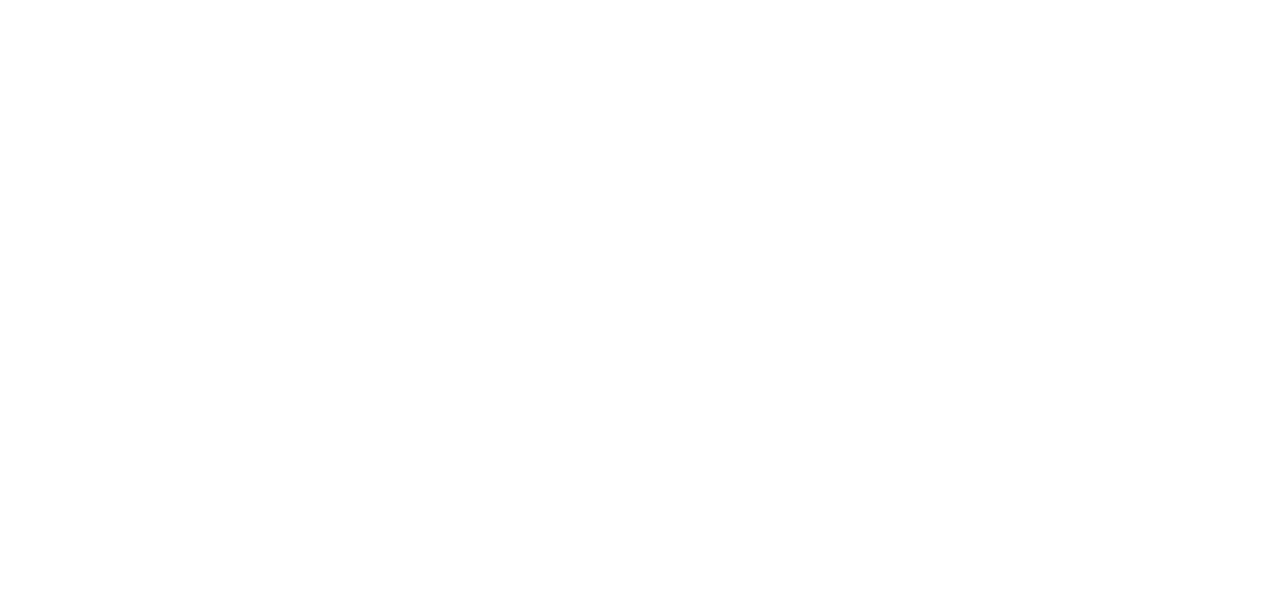
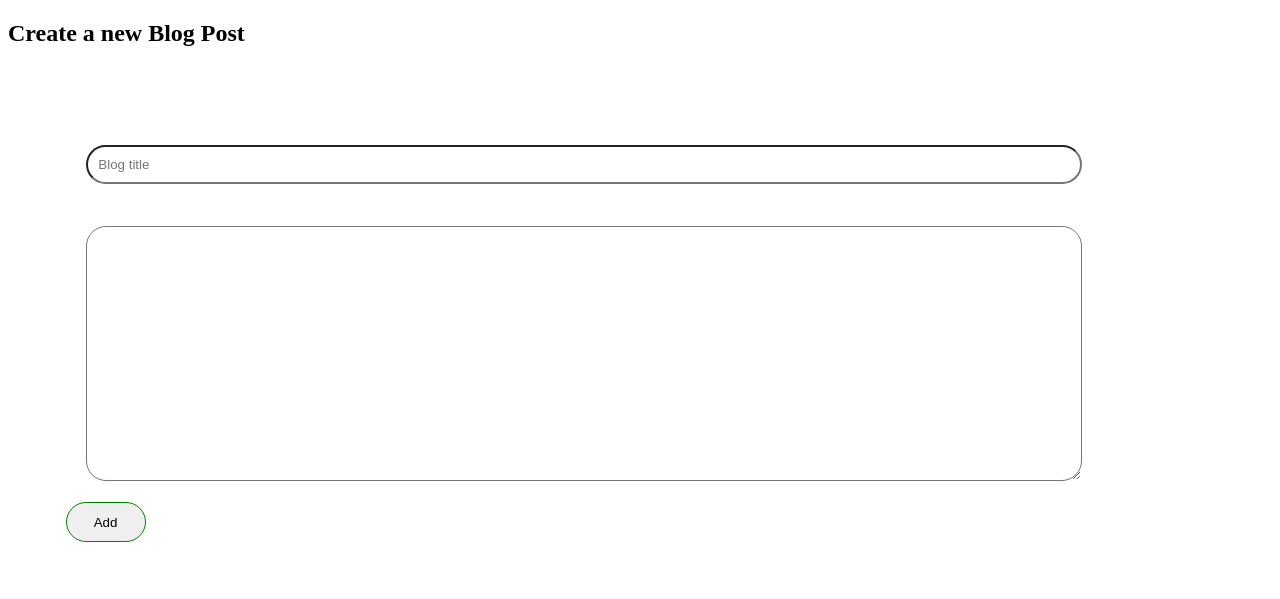
Before and after one commit to yussifm/blogdjango, a Django app: page /posts in a window 1280 px wide. Before the commit the part shown is empty. Shown: the top 599 px of the page. Run offline with Django 4.2, Linux system fonts and the light colour scheme.

Commit message:
adding blog post

```diff
--- a/posts/models.py
+++ b/posts/models.py
@@ -5,4 +5,4 @@ from datetime import datetime
 class Posts(models.Model):
     title = models.CharField(max_length=500)
     decs = models.TextField(max_length= 200000000)
-    date_of_post = models.DateTimeField(datetime.now())
+    date_of_post = models.DateTimeField(datetime.now(), blank=True)
--- a/posts/views.py
+++ b/posts/views.py
@@ -1,5 +1,7 @@
-from django.shortcuts import render
+
+from django.shortcuts import render, redirect
 from .models import Posts
+from datetime import datetime
 
 # Create your views here.
 def index(request):
@@ -7,6 +9,16 @@ def index(request):
     return render(request, 'posts/index.html', context={'posts': all_posts})
 
 def addPost(request):
+    if request.method == 'POST':
+        blog_title = request.POST['title']
+        descriptoin = request.POST['decs']
+        if(blog_title !="" and descriptoin != ''):
+            blog = Posts(title = blog_title,decs=descriptoin, date_of_post = datetime.now())
+            blog.save()
+            return redirect(to='index.html')
+        else:
+              return render(request=request,template_name='posts/addpost.html',)
+
     return render(request=request,template_name='posts/addpost.html',)
 
 def detailPost(request, pk):
--- /dev/null
+++ b/static/addpost.css
@@ -0,0 +1,39 @@
+body {
+    width: 90vw;
+    height: 70vh;
+}
+
+main {
+    width: 40%;
+    height: 30%;
+    border: 1px solid green;
+    display: flex;
+    flex-direction: column;
+    align-items: center;
+    justify-items: center;
+}
+
+form {
+    display: flex;
+    flex-direction: column;
+    padding: 5%;
+}
+
+input {
+    margin: 2%;
+    border-radius: 20px;
+    padding: 10px;
+}
+
+textarea {
+    margin: 2%;
+    border-radius: 20px;
+    padding: 5%;
+}
+
+.btn {
+    border-radius: 20px;
+    border: 1px solid green;
+    width: 80px;
+    height: 40px;
+}
--- a/templates/posts/addpost.html
+++ b/templates/posts/addpost.html
@@ -1,22 +1,37 @@
+
 <!DOCTYPE html>
-<!--[if lt IE 7]>      <html class="no-js lt-ie9 lt-ie8 lt-ie7"> <![endif]-->
-<!--[if IE 7]>         <html class="no-js lt-ie9 lt-ie8"> <![endif]-->
-<!--[if IE 8]>         <html class="no-js lt-ie9"> <![endif]-->
-<!--[if gt IE 8]>      <html class="no-js"> <!--<![endif]-->
+
+{% load static %}
 <html>
+
 <head>
     <meta charset="utf-8">
     <meta http-equiv="X-UA-Compatible" content="IE=edge">
-        <title></title>
+    <title>Create a new post</title>
     <meta name="description" content="">
     <meta name="viewport" content="width=device-width, initial-scale=1">
-        <link rel="stylesheet" href="">
+    <link rel="stylesheet" href="{% static 'addpost.css'%}">
 </head>
+
 <body>
     <!--[if lt IE 7]>
             <p class="browsehappy">You are using an <strong>outdated</strong> browser. Please <a href="#">upgrade your browser</a> to improve your experience.</p>
         <![endif]-->
 
+    <div class="main">
+        <h2> Create a new Blog Post <h2>
+
+        <form action="" method="post">
+            {% csrf_token %}
+
+            <input type="text" name="title" id="title" placeholder="Blog title">
+            <textarea name="decs" id="decs" cols="5" rows="10"></textarea>
+
+            <button type="submit" class="btn">Add</button>
+        </form>
+    </div>
+
     <script src="" async defer></script>
 </body>
+
 </html>
```
Also changed, not shown: static/index.css (+4 -3 lines), db.sqlite3, posts/migrations/0003_alter_posts_date_of_post.py (added). Lines whose indentation alone changed are shown as unchanged.
